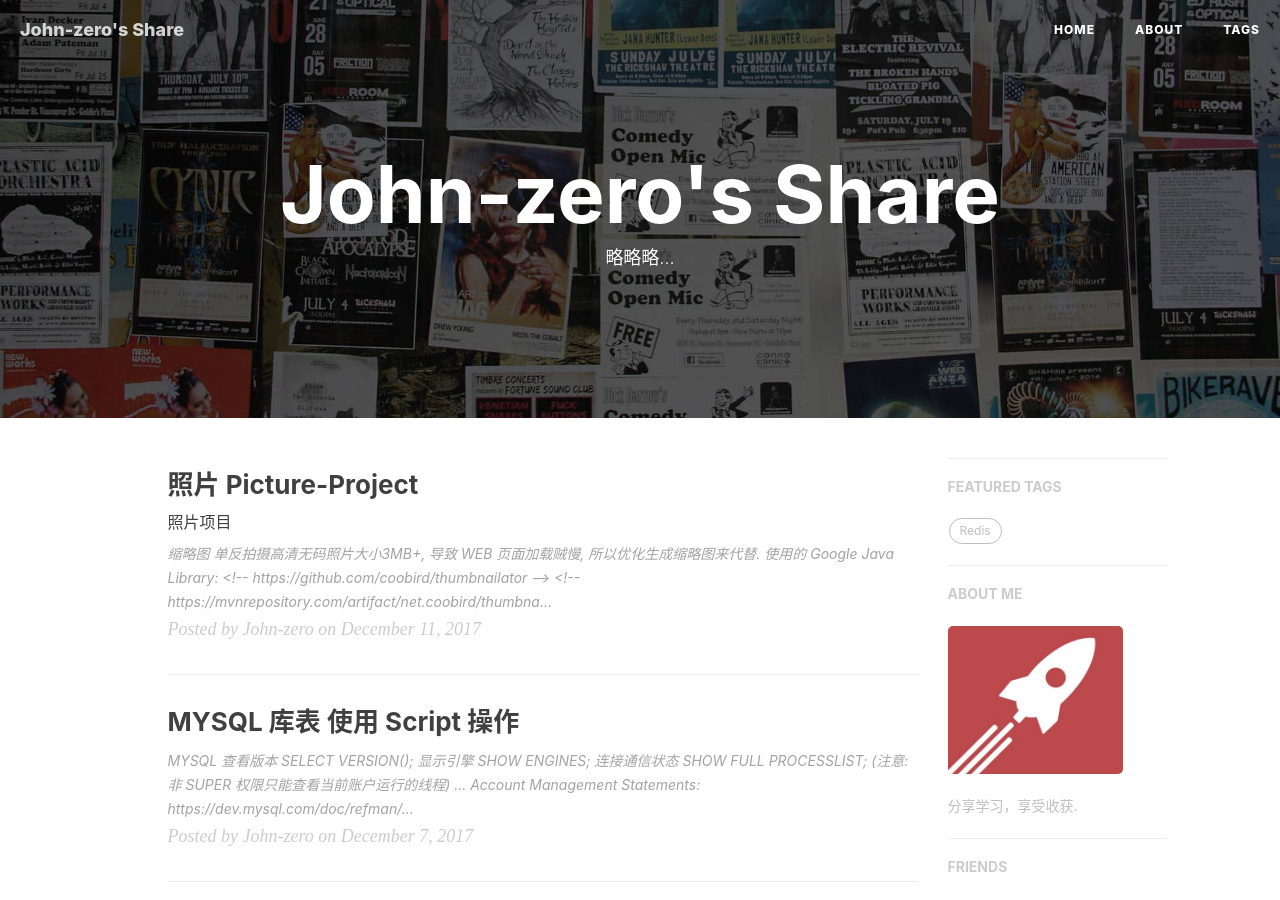
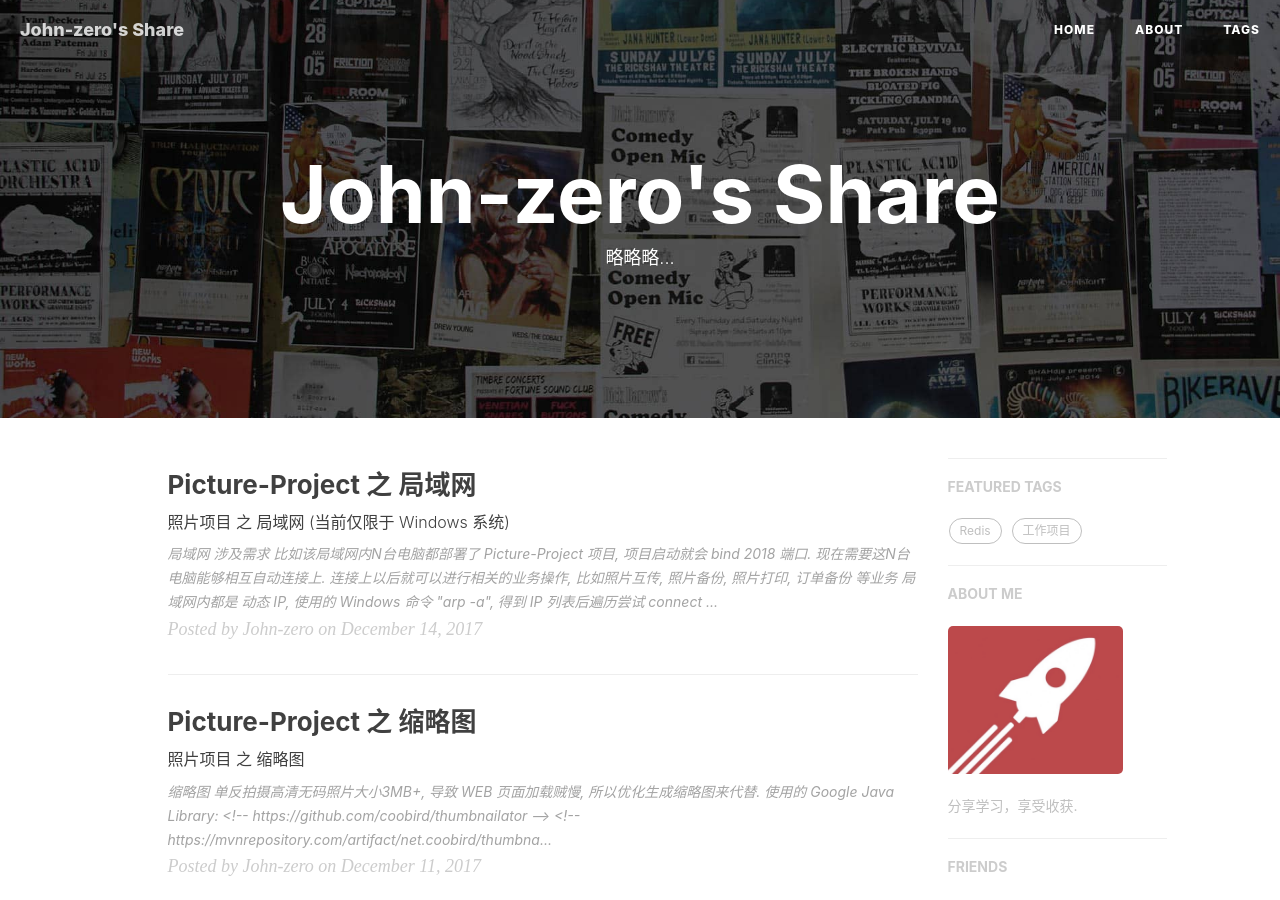
Before and after one commit to John-zero/John-zero.github.io, a Jekyll site: the page built from index.html, in a window 1280 px wide and 900 px high. Built offline with Jekyll 4.4.1, drawn with Linux system fonts in a browser that asks for light colours; nearby versions of some CDN libraries; the list of posts is cut into pages by our own code; comment, search, counter and statistics services are not loaded; some of the changed text lies outside the part shown.

Commit message:
add project picture local area network

````diff
--- a/_posts/2017-12-11-project-picture.markdown
+++ b/_posts/2017-12-11-project-picture-thumbnail.markdown
@@ -1,7 +1,7 @@
 ---
 layout:     	post
-title:        	"照片 Picture-Project"
-subtitle:     	"照片项目"
+title:        	"Picture-Project 之 缩略图"
+subtitle:     	"照片项目 之 缩略图"
 date:         	2017-12-11
 author:       	"John-zero"
 header-img: 	"img/post-bg-os-metro.jpg"
@@ -233,7 +233,9 @@ public class PictureUtil
 
 注意点:
 
-	如果由于 Thumbnails 使用不当而导致出现异常
+	1. 生成缩略图非常耗时, 所以不建议频繁使用
+
+	2. 如果由于 Thumbnails 使用不当而导致出现异常
 		容易出现 java.lang.OutOfMemoryError: Java heap space 内存溢出
 
 常见异常:
--- /dev/null
+++ b/_posts/2017-12-14-project-picture-local-area-network.markdown
@@ -0,0 +1,180 @@
+---
+layout:     	post
+title:        	"Picture-Project 之 局域网"
+subtitle:     	"照片项目 之 局域网 (当前仅限于 Windows 系统)"
+date:         	2017-12-14
+author:       	"John-zero"
+header-img: 	"img/post-bg-os-metro.jpg"
+catalog:      	true
+multilingual: 	false
+tags:
+    - 工作项目
+---
+
+
+
+## 局域网 涉及需求
+
+	比如该局域网内N台电脑都部署了 Picture-Project 项目, 项目启动就会 bind 2018 端口.
+	现在需要这N台电脑能够相互自动连接上. 连接上以后就可以进行相关的业务操作, 比如照片互传, 照片备份, 照片打印, 订单备份 等业务
+
+	局域网内都是 动态 IP, 使用的 Windows 命令 "arp -a", 得到 IP 列表后遍历尝试 connect
+		当 connect 成功, 则会发送验证消息判断是否是 Picture-Project 项目 bind 的 2018 端口.
+
+	为什么要实现自动发现局域网所有的IP呢?
+		是这样的, 如果不自动的话, 就需要在 config.properties 手动配置目标电脑的IP地址, 这对非技术或者程序员来说很麻烦.
+
+***
+
+
+## 依赖库资源
+
+	<!-- https://mvnrepository.com/artifact/io.netty/netty-all -->
+	<dependency>
+		<groupId>io.netty</groupId>
+		<artifactId>netty-all</artifactId>
+		<version>4.1.17.Final</version>
+	</dependency>
+
+***
+
+
+## Windows 命令
+
+	ipconfig
+
+	ipconfig -all
+
+	ping ip
+		局域网内两机互 ping 超时, 但是又能访问, 可能是电脑防火墙开启了
+
+		控制面板 --> 系统和安全 --> Windows 防火墙 --> 自定义设置一下吧
+
+	arp -a
+		注意获取的是局域网内所有与本机有通信的计算机的IP地址
+		当 A 电脑执行 arp -a 没有看到同在该局域网的 B 电脑, 去 B 电脑 ping 一下 A 电脑试试...
+
+***
+
+## 本机 IP, 局域网内所有 IP
+
+```java
+import io.netty.util.internal.PlatformDependent;
+import org.slf4j.LoggerFactory;
+
+import java.io.BufferedReader;
+import java.io.InputStreamReader;
+import java.net.InetAddress;
+import java.net.NetworkInterface;
+import java.nio.charset.Charset;
+import java.util.*;
+
+public class IntranetUtil
+{
+
+    private static final org.slf4j.Logger logger = LoggerFactory.getLogger(IntranetUtil.class);
+
+
+    /**
+     * 局域网 IP
+     * @return
+     */
+    public static List<String> intranetIP ()
+    {
+        List<String> ips = new ArrayList<>();
+
+        try
+        {
+            if(PlatformDependent.isWindows())
+            {
+                Runtime runtime = Runtime.getRuntime();
+                Process process = runtime.exec("arp -a"); // 注意获取的是局域网内所有与本机有通信的计算机的IP地址
+                BufferedReader bufferedReader = new BufferedReader(new InputStreamReader(process.getInputStream(), Charset.forName("GBK")));
+                String inline = null;
+                int lineNumber = 0;
+                while((inline = bufferedReader.readLine()) != null)
+                {
+                    lineNumber++;
+                    if(lineNumber < 4)
+                        continue;
+
+                    String [] splits = inline.split(" {4}");
+
+                    if(splits != null && splits.length > 0 && splits[0] != null)
+                    {
+                        String host = splits[0].trim();
+
+//                        logger.info("内网HOST/IP: " + host);
+
+                        ips.add(host);
+                    }
+                }
+
+                try
+                {
+                    if(bufferedReader != null)
+                        bufferedReader.close();
+                }
+                catch (Exception e)
+                {
+
+                }
+            }
+            else if (PlatformDependent.isOsx())
+            {
+
+            }
+        }
+        catch (Exception e)
+        {
+            logger.error("局域网 IP 识别异常", e);
+        }
+
+        return ips;
+    }
+
+}
+```
+***
+
+
+## 定时发现
+
+	Spring Boot 项目
+
+		一个标注了 @Component 的 ScheduledTasks.java 类
+
+		+
+
+		在 SpringApplication.java 项目启动类增加 @EnableScheduling 即可
+
+
+```java
+
+@Component
+public class ScheduledTasks
+{
+
+    private static final org.slf4j.Logger logger = LoggerFactory.getLogger(ScheduledTasks.class);
+
+
+    @Scheduled(fixedDelay = 20L * 1000)
+    public void intranetIP ()
+    {
+        try
+        {
+            List<String> ips = IntranetUtil.intranetIP();
+            ips.stream().forEach(ip_host -> {
+                TCPClient.connect(ip_host, 2018);
+            });
+        }
+        catch (Exception e)
+        {
+            logger.error("发现内网, 然后尝试连接异常", e);
+        }
+    }
+
+}
+```
+
+***
````
